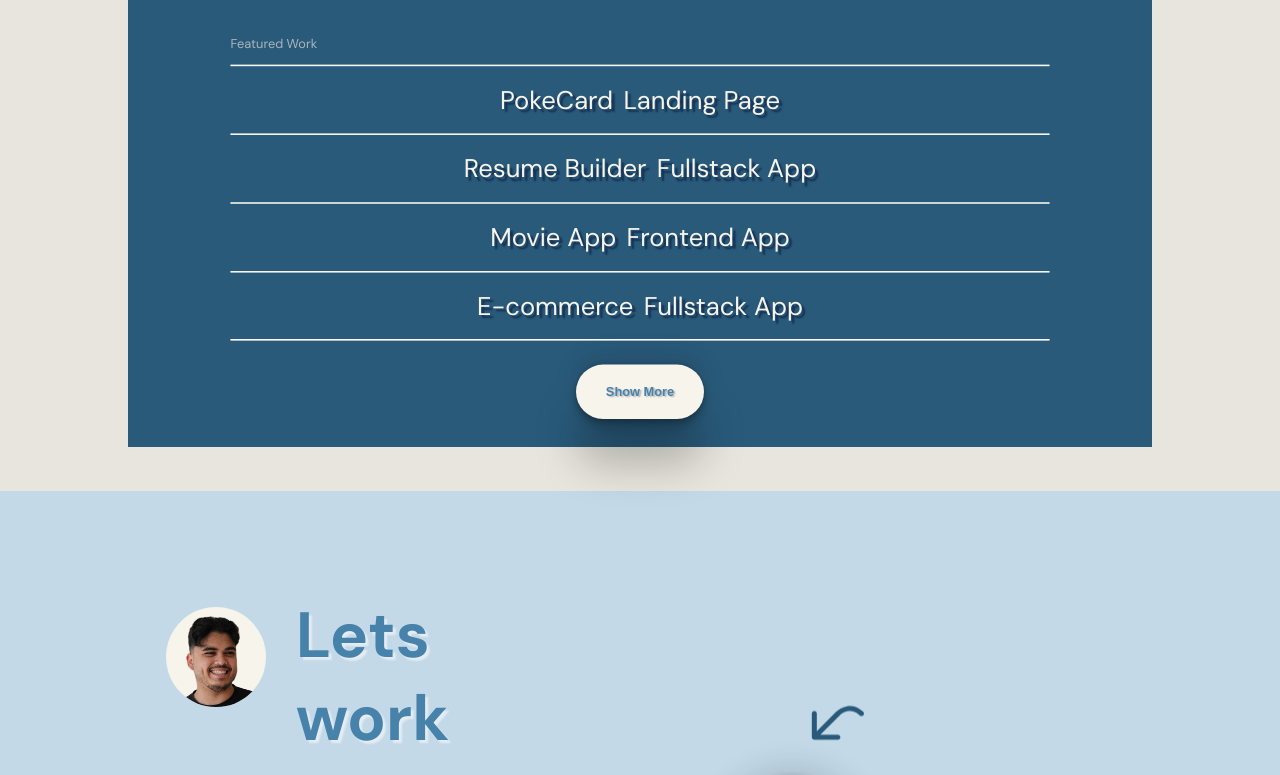
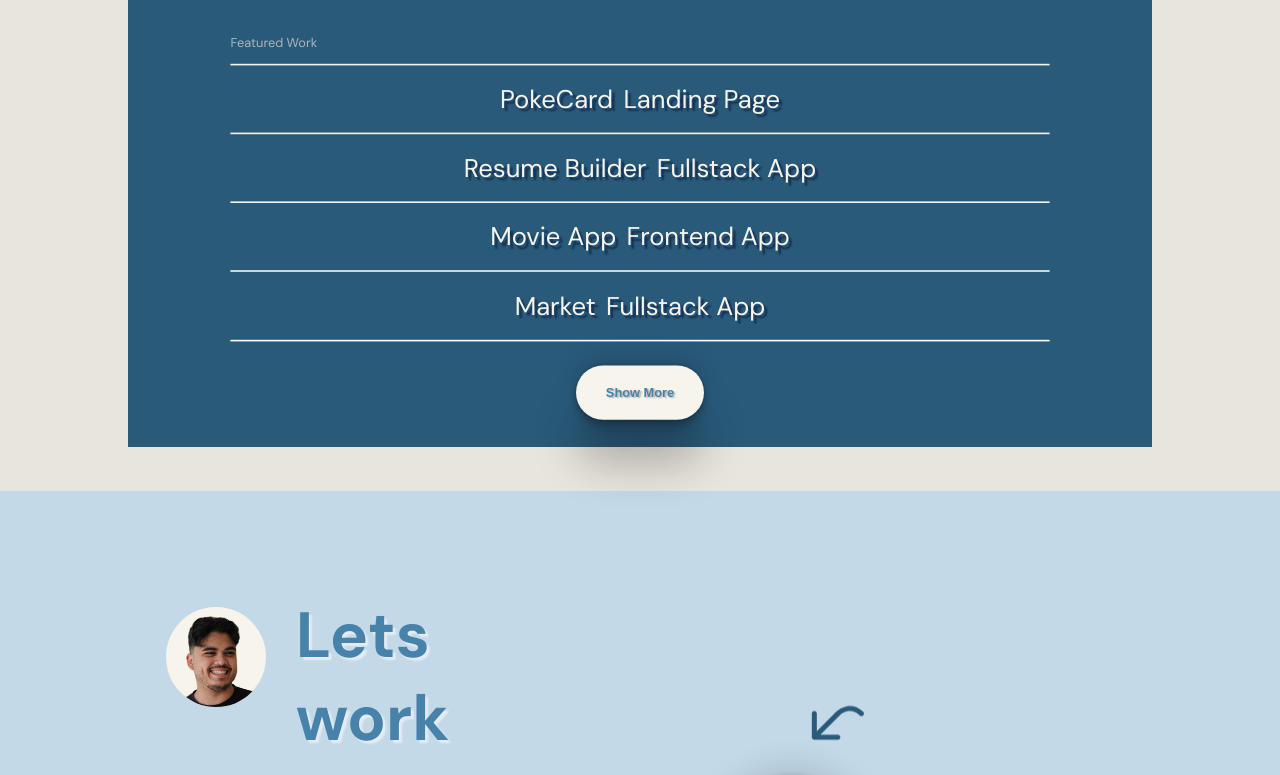
Before and after one commit to JonathanHaz/next-portfolio, a Next.js app: page / in a window 1280 px wide. Shown: the part 1109-1884 px from the top of the page. Built offline with nearby package versions, Linux system fonts and the light colour scheme.

Commit message:
Added click to porjects

```diff
--- a/components/Navbar/Navbar.tsx
+++ b/components/Navbar/Navbar.tsx
@@ -11,7 +11,7 @@ interface NavLink {
 const Navbar: React.FC = () => {
   const links: NavLink[] = [
     { href: '/about', label: 'About' },
-    { href: '/work', label: 'Work' },
+    // { href: '/work', label: 'Work' },
     { href: '/contact', label: 'Contact' },
   ];
 
--- a/components/Sections/Work/Project.tsx
+++ b/components/Sections/Work/Project.tsx
@@ -8,6 +8,7 @@ interface ProjectProps {
     title1: string;
     src: string;
     title2: string;
+    href: string;
   };
 }
 
@@ -23,10 +24,10 @@ const Project: React.FC<ProjectProps> = ({project}) => {
 
     const { title1, title2, src } = project;
     return (
-        <div onMouseEnter={() => {setIsActive(true)}} onMouseLeave={() => {setIsActive(false)}} className={styles.project}>
+        <div  onClick={() => window.open(project.href)} onMouseEnter={() => {setIsActive(true)}} onMouseLeave={() => {setIsActive(false)}} className={styles.project}>
             <p>{title1}</p>
-            <motion.div variants={anim} animate={isActive ? "open" : "closed"} className={styles.imgContainer}>
-                <img src={`/${src}`}></img>
+            <motion.div  variants={anim} animate={isActive ? "open" : "closed"} className={styles.imgContainer}>
+                <img src={src}></img>
             </motion.div>
             <p>{title2}</p>
         </div>
--- a/components/Sections/Work/Work.tsx
+++ b/components/Sections/Work/Work.tsx
@@ -21,22 +21,27 @@ const Work: React.FC<WorkProps> = ({ scrollYProgress }) => {
     {
       title1: "PokeCard",
       src: "pokemon.jpg",
-      title2: "Landing Page"
+      title2: "Landing Page",
+      href: "https://pokemon-seven-pi.vercel.app"
     },
     {
       title1: "Resume Builder",
       src: "resume.jpg",
-      title2: "Fullstack App"
+      title2: "Fullstack App",
+      href: "https://resume-558a0.web.app"
     },
     {
       title1: "Movie App",
       src: "movie.jpg",
-      title2: "Frontend App"
+      title2: "Frontend App",
+      href: "https://jonathanhaz.github.io/MovieProject"
+
     },
     {
-      title1: "E-commerce",
+      title1: "Market",
       src: "ecommerce.jpg",
-      title2: "Fullstack App"
+      title2: "Fullstack App",
+      href: "https://market-ecru-three.vercel.app"
     }
   ];
 
```
Also changed, not shown: public/ecommerce.jpg.
